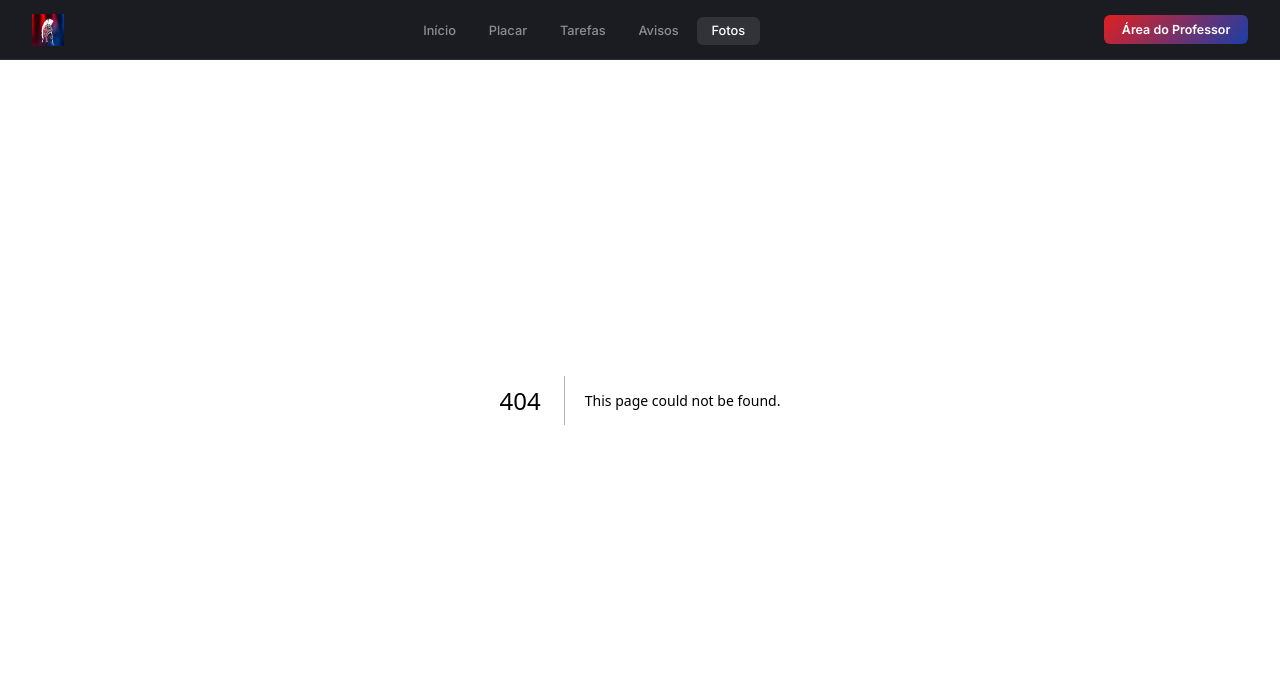
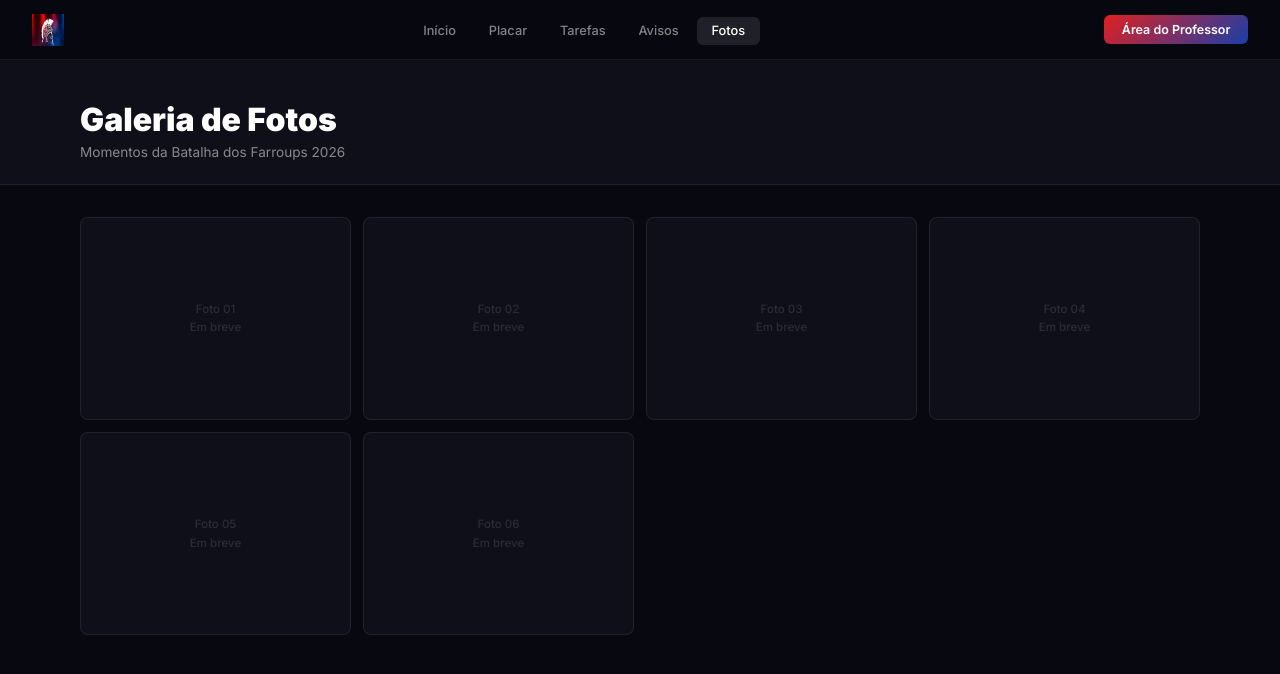
Before and after one commit to HansThill030/Batalha-Farroups-2026, a Next.js app: page /fotos in a window 1280 px wide. Before the commit this address had no page. Shown: the top 674 px of the page. Built offline with nearby package versions, Linux system fonts and the light colour scheme.

Commit message:
Add files via upload

```diff
--- /dev/null
+++ b/app/fotos/fotos.module.css
@@ -0,0 +1,11 @@
+.grid { padding: 2rem 5rem; display: grid; grid-template-columns: repeat(auto-fill, minmax(240px, 1fr)); gap: 0.75rem; }
+
+.card { background: var(--bg2); border: 1px solid var(--border); border-radius: 8px; aspect-ratio: 4/3; display: flex; align-items: center; justify-content: center; cursor: pointer; position: relative; overflow: hidden; transition: border-color 0.2s; }
+.card:hover { border-color: rgba(255,255,255,0.2); }
+.card:hover .overlay { opacity: 1; }
+
+.placeholder { font-size: 0.72rem; color: rgba(255,255,255,0.12); text-align: center; font-weight: 500; line-height: 1.6; }
+
+.overlay { position: absolute; inset: 0; background: rgba(224,32,32,0.5); display: flex; align-items: center; justify-content: center; font-size: 0.72rem; font-weight: 600; letter-spacing: 0.1em; text-transform: uppercase; opacity: 0; transition: opacity 0.25s; }
+
+@media (max-width: 768px) { .grid { padding: 2rem 1.25rem; } }
--- /dev/null
+++ b/app/fotos/page.tsx
@@ -0,0 +1,20 @@
+import styles from './fotos.module.css'
+
+export default function Fotos() {
+  return (
+    <>
+      <div className="page-header">
+        <h1 className="page-title">Galeria de Fotos</h1>
+        <p className="page-sub">Momentos da Batalha dos Farroups 2026</p>
+      </div>
+      <div className={styles.grid}>
+        {Array.from({ length: 6 }, (_, i) => (
+          <div key={i} className={styles.card}>
+            <div className={styles.placeholder}>Foto {String(i + 1).padStart(2, '0')}<br />Em breve</div>
+            <div className={styles.overlay}>Ver foto</div>
+          </div>
+        ))}
+      </div>
+    </>
+  )
+}
```
